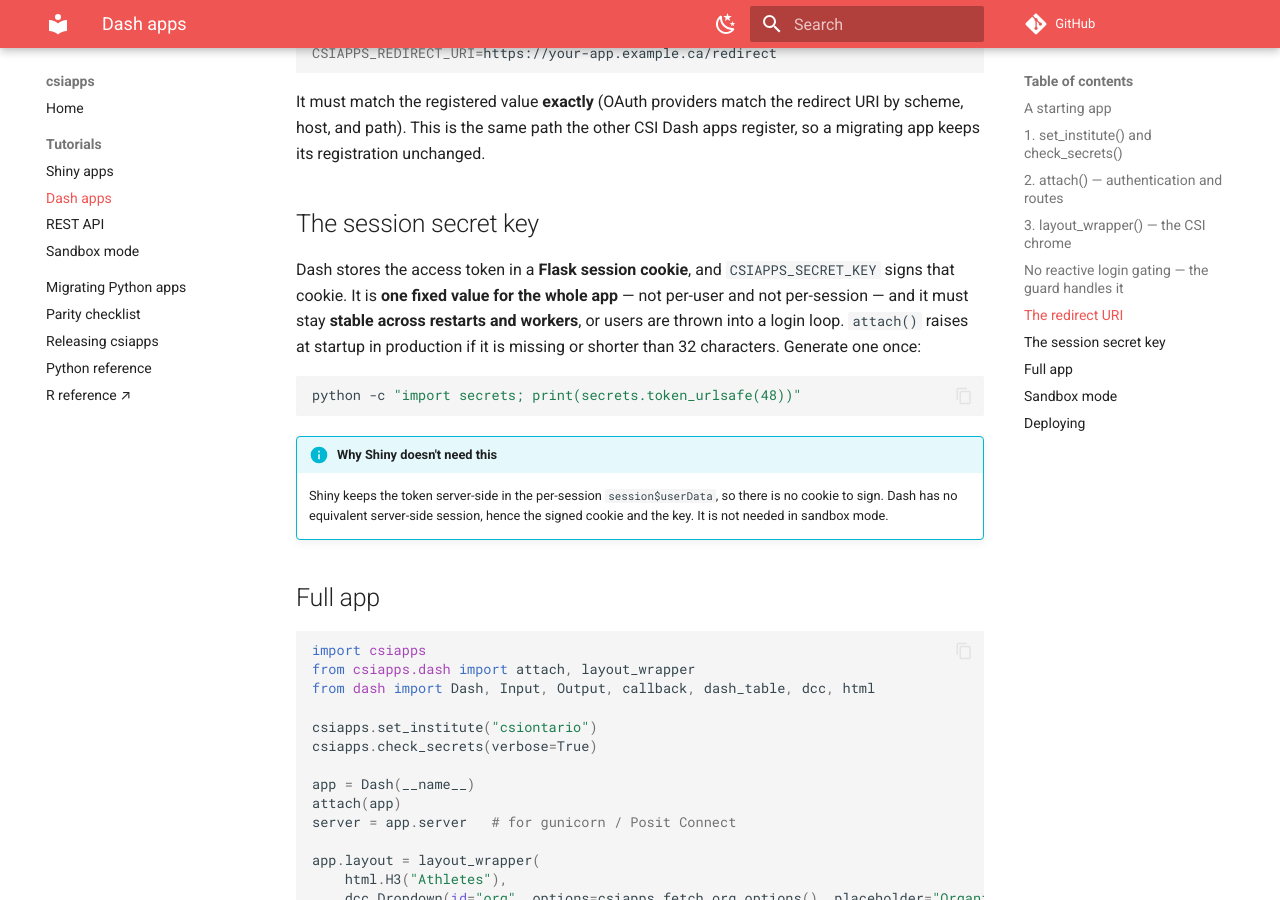
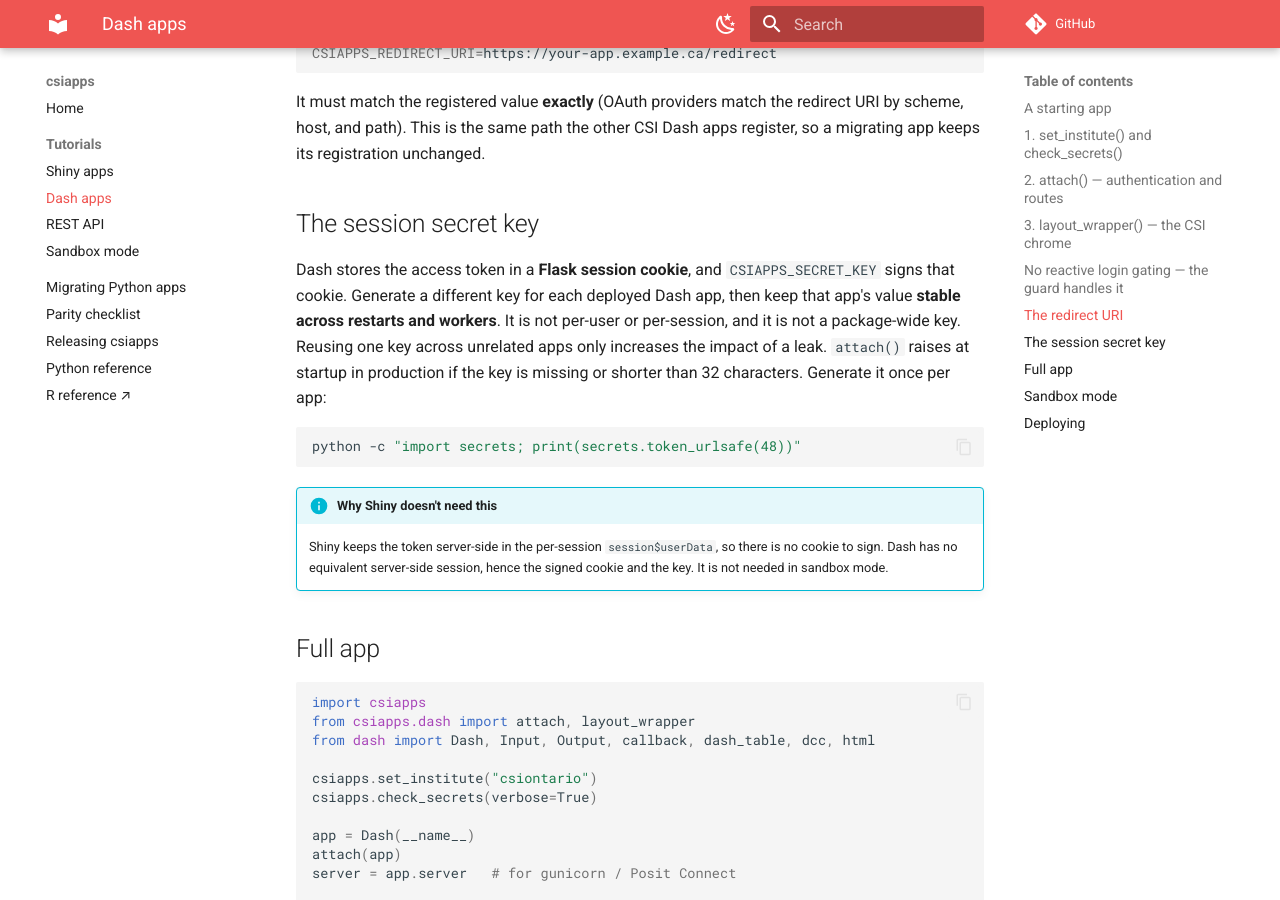
Before and after one commit to CSIOntario/csiapps, an MkDocs documentation site: the page built from docs/dash-apps.md, in a window 1280 px wide and 900 px high, scrolled down 3806 px. Built offline with MkDocs 1.6.1 and Material for MkDocs 9.7.7, drawn with Linux system fonts in a browser that asks for light colours; comment, search, counter and statistics services are not loaded; some of the changed text lies outside the part shown.

Commit message:
Document Dash deployment access requirements

````diff
--- a/docs/dash-apps.md
+++ b/docs/dash-apps.md
@@ -184,10 +184,12 @@
 ## The session secret key
 
 Dash stores the access token in a **Flask session cookie**, and `CSIAPPS_SECRET_KEY`
-signs that cookie. It is **one fixed value for the whole app** — not per-user and
-not per-session — and it must stay **stable across restarts and workers**, or
-users are thrown into a login loop. `attach()` raises at startup in production if
-it is missing or shorter than 32 characters. Generate one once:
+signs that cookie. Generate a different key for each deployed Dash app, then keep
+that app's value **stable across restarts and workers**. It is not per-user or
+per-session, and it is not a package-wide key. Reusing one key across unrelated
+apps only increases the impact of a leak. `attach()` raises at startup in
+production if the key is missing or shorter than 32 characters. Generate it once
+per app:
 
 ```bash
 python -c "import secrets; print(secrets.token_urlsafe(48))"
@@ -289,3 +291,12 @@
 
 On Posit Connect the content type is **`python-dash`**; generate the manifest
 with `rsconnect write-manifest dash .`.
+
+!!! warning "Let CSIAPPS, not Posit, handle viewer authentication"
+    In Posit Connect Cloud, enable **Public Access** for the content. This only
+    removes Posit's viewer-login gate; `attach()` still protects the app and
+    sends unauthenticated visitors to CSI Access Portal. If Public Access is
+    disabled, visitors see a Posit login before the Dash process runs and the
+    CSI OAuth flow cannot be tested. Use the app's stable public URL in
+    `CSIAPPS_REDIRECT_URI`; a private-link URL is not a substitute for the
+    registered OAuth redirect.
````
Also changed, not shown: docs/releasing.md (+7 -0 lines).
